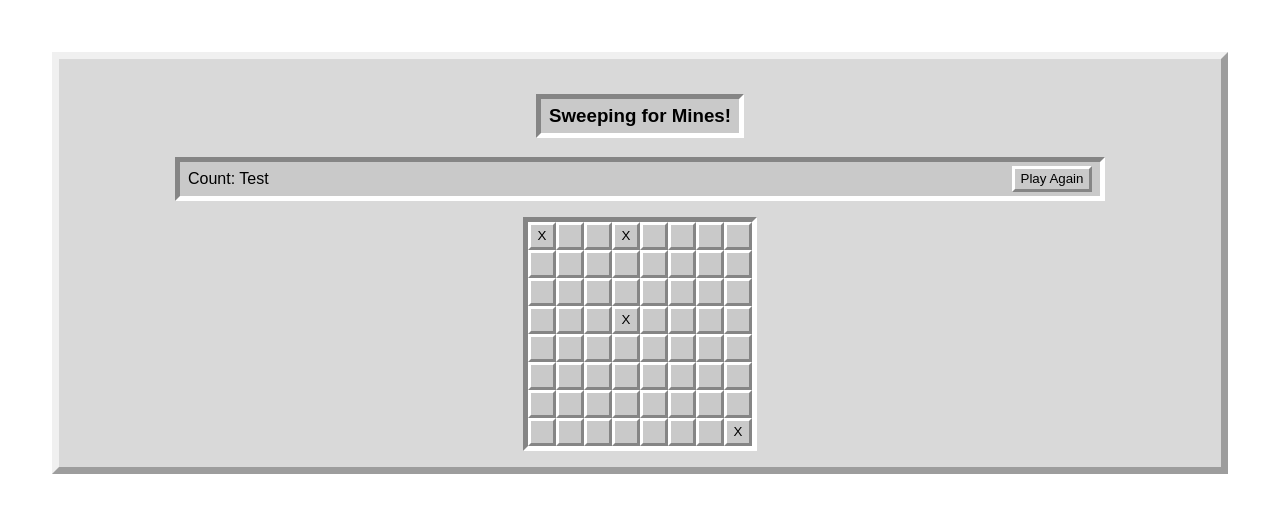
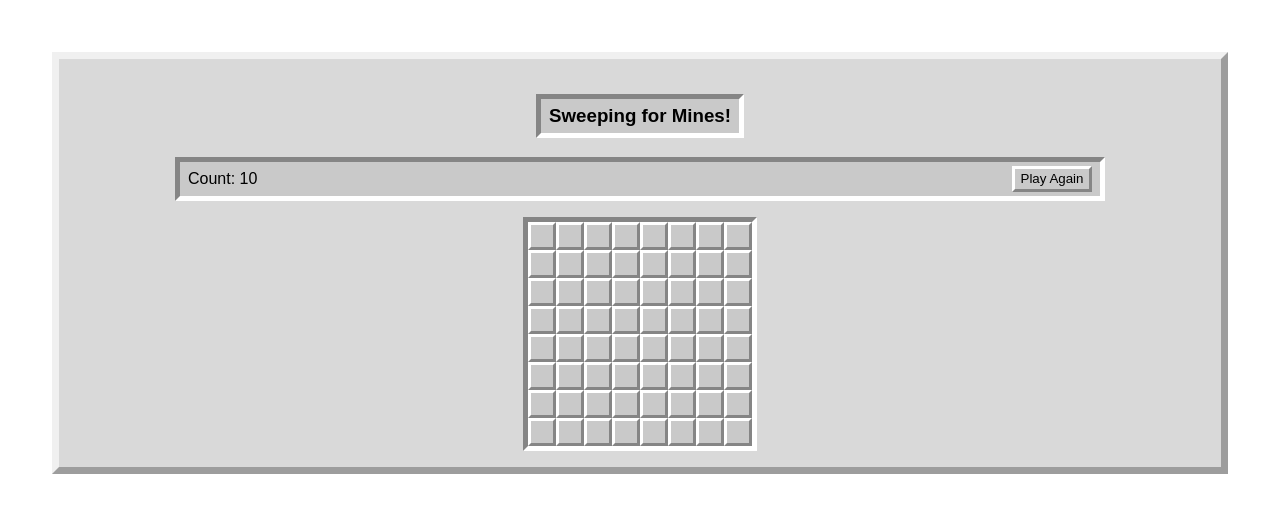
Before and after one commit to bradygrapentine/minesweeper, a React (Create React App) app: page / in a window 1280 px wide. Shown: the top 512 px of the page. Built offline with nearby package versions, Linux system fonts and the light colour scheme; no server answers.

Commit message:
updating

```diff
--- a/src/App.jsx
+++ b/src/App.jsx
@@ -1,26 +1,45 @@
 import React, { Component } from 'react'
+import { GameBoard } from './components/GameBoard'
 
 export class App extends Component {
   state = {
     id: 1,
     board: [
-      ['X', ' ', ' ', 'X', ' ', ' ', ' ', ' '],
-      [' ', ' ', ' ', ' ', ' ', ' ', ' ', ' '],
-      [' ', ' ', ' ', ' ', ' ', ' ', ' ', ' '],
-      [' ', ' ', ' ', ' X', ' ', ' ', ' ', ' '],
+      ['', ' ', ' ', '', ' ', ' ', ' ', ' '],
       [' ', ' ', ' ', ' ', ' ', ' ', ' ', ' '],
       [' ', ' ', ' ', ' ', ' ', ' ', ' ', ' '],
       [' ', ' ', ' ', ' ', ' ', ' ', ' ', ' '],
-      [' ', ' ', ' ', ' ', ' ', ' ', ' ', 'X'],
+      [' ', ' ', ' ', ' ', ' ', ' ', ' ', ' '],
+      [' ', ' ', ' ', ' ', ' ', ' ', ' ', ' '],
+      [' ', ' ', ' ', ' ', ' ', ' ', ' ', ' '],
+      [' ', ' ', ' ', ' ', ' ', ' ', ' ', ''],
     ],
     state: 'new',
     mines: 10,
   }
 
-  handleCellClick = async (row, column) => {
+  recordCheck = async (row, column) => {
     const body = { row: row, col: column }
     const response = await fetch(
       `https://minesweeper-api.herokuapp.com/games/${this.state.id}/check`,
+      {
+        method: 'POST',
+        headers: { 'content-type': 'application/json' },
+        body: JSON.stringify(body),
+      }
+    )
+    if (response.status === 200) {
+      // Get the response as JSON
+      const game = await response.json()
+      // Make that the new state!
+      this.setState(game)
+    }
+  }
+
+  recordFlag = async (row, column) => {
+    const body = { row: row, col: column }
+    const response = await fetch(
+      `https://minesweeper-api.herokuapp.com/games/${this.state.id}/flag`,
       {
         method: 'POST',
         headers: { 'content-type': 'application/json' },
@@ -52,6 +71,9 @@ export class App extends Component {
       this.setState(game)
     }
   }
+  componentDidMount() {
+    this.handleNewGame()
+  }
 
   render() {
     return (
@@ -60,7 +82,7 @@ export class App extends Component {
           <h3>Sweeping for Mines!</h3>
           <ul>
             <li>
-              <article>Count: Test</article>
+              <article>Count: {this.state.mines} </article>
             </li>
             <li>
               <button
@@ -71,25 +93,11 @@ export class App extends Component {
               </button>
             </li>
           </ul>
-          <div className="boardUI">
-            {' '}
-            {this.state.board.map((row, rowIdx) => {
-              return (
-                <div className="row">
-                  {row.map((cell, columnIdx) => {
-                    return (
-                      <button
-                        className="cell"
-                        onClick={() => this.handleCellClick(rowIdx, columnIdx)}
-                      >
-                        {cell}
-                      </button>
-                    )
-                  })}
-                </div>
-              )
-            })}
-          </div>
+          <GameBoard
+            board={this.state.board}
+            recordCheck={this.recordCheck}
+            recordFlag={this.recordFlag}
+          />
         </main>
       </>
     )
--- /dev/null
+++ b/src/components/GameBoard.jsx
@@ -0,0 +1,37 @@
+import { Component } from 'react'
+
+export class GameBoard extends Component {
+  handleCellLeftClick = (row, column) => {
+    this.props.recordCheck(row, column)
+  }
+  handleCellRightClick = (row, column) => {
+    this.props.recordFlag(row, column)
+  }
+  render() {
+    return (
+      <div className="boardUI">
+        {' '}
+        {this.props.board.map((row, rowIdx) => {
+          return (
+            <div onContextMenu={e => e.preventDefault()} className="row">
+              {row.map((cell, columnIdx) => {
+                return (
+                  <button
+                    className="cell"
+                    onClick={() => this.handleCellLeftClick(rowIdx, columnIdx)}
+                    onContextMenu={() =>
+                      this.handleCellRightClick(rowIdx, columnIdx)
+                    }
+                  >
+                    {cell}
+                  </button>
+                )
+              })}
+            </div>
+          )
+        })}
+      </div>
+    )
+  }
+}
+export default GameBoard
```
